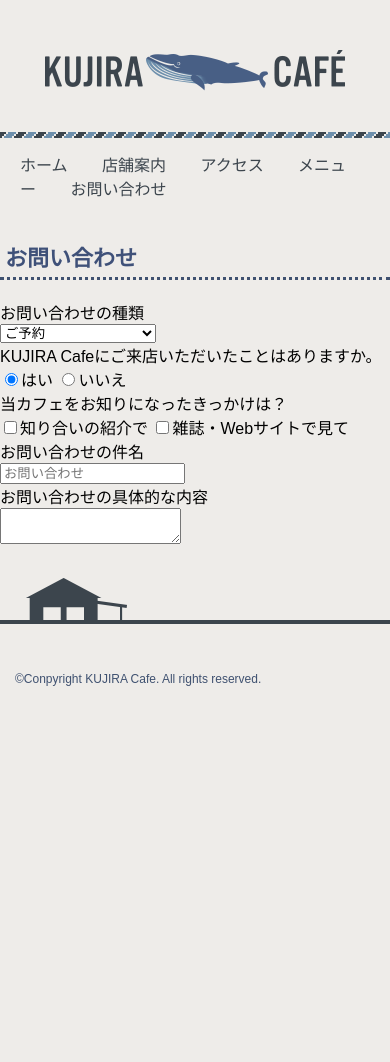
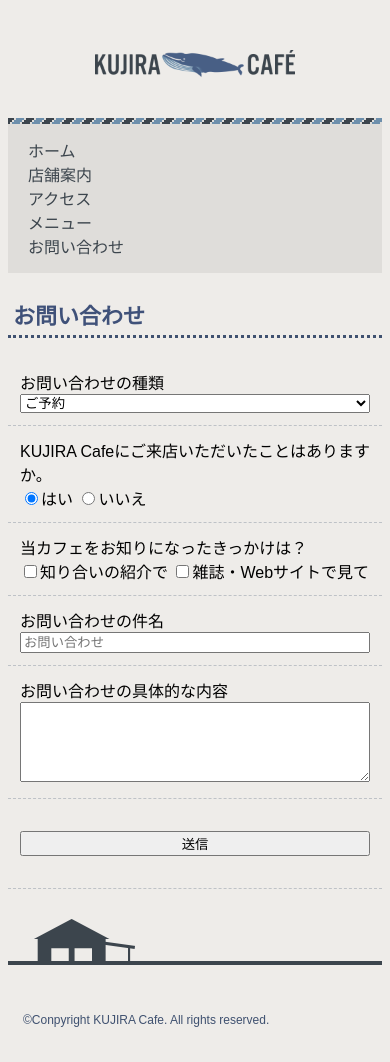
Before and after one commit to REI-REI-01/HTML_kihon, a plain HTML site: page cafe/contact.html in a window 390 px wide. Before the commit the page ends 844 px from the top, so only its background shows below. Drawn offline with Linux system fonts and the light colour scheme.

Commit message:
完成！

```diff
--- a/cafe/contact.html
+++ b/cafe/contact.html
@@ -2,6 +2,7 @@
 <html>
 <head>
 <meta charset="UTF-8">
+<meta name="viewport" content="width=device-width, initial-scale=1">
 <title>お問い合わせ | KUJIRA Cafe</title>
 <link rel="stylesheet" href="css/style.css">
 </head>
@@ -26,8 +27,8 @@
 		<h2>お問い合わせ</h2>
 		<form method="GET" action="result.html">
 			<div>
-				お問い合わせの種類<br>
-				<select name="kind">
+				<label for="kind">お問い合わせの種類</label><br>
+				<select id="kind" name="kind">
 					<option value="reservation">ご予約</option>
 					<option value="event">イベントについて</option>
 					<option value="contact">その他のお問い合わせ</option>
@@ -35,21 +36,24 @@
 			</div>
 			<div>
 				KUJIRA Cafeにご来店いただいたことはありますか。<br>
-				<input type="radio" name="first" value="yes" checked>はい
-				<input type="radio" name="first" value="no">いいえ
+				<label><input type="radio" name="first" value="yes" checked>はい</label>
+				<label><input type="radio" name="first" value="no">いいえ</label>
 			</div>
 			<div>
 				当カフェをお知りになったきっかけは？<br>
-				<input type="checkbox" name="how" value="friends">知り合いの紹介で
-				<input type="checkbox" name="how" value="magazine">雑誌・Webサイトで見て
+				<label><input type="checkbox" name="how" value="friends">知り合いの紹介で</label>
+				<label><input type="checkbox" name="how" value="magazine">雑誌・Webサイトで見て</label>
 			</div>
 			<div>
-				お問い合わせの件名<br>
-				<input type="text" name="subject" placeholder="お問い合わせ">
+				<label>お問い合わせの件名<br>
+				<input type="text" name="subject" placeholder="お問い合わせ"></label>
 			</div>
 			<div>
-				お問い合わせの具体的な内容<br>
-				<textarea name="message"></textarea>
+				<label>お問い合わせの具体的な内容<br>
+				<textarea name="message"></textarea></label>
+			</div>
+			<div>
+				<input type="submit" name="submit" value="送信">
 			</div>
 		</form>
 	</main>
--- a/cafe/css/style.css
+++ b/cafe/css/style.css
@@ -42,6 +42,10 @@ a:hover {
 }
 a:active {
     color: #ff6a3b;
+}
+img{
+    max-width: 100%;
+    height: auto;
 }
 
 /* すべてのページに適用 - ヘッダー - */
@@ -138,3 +142,73 @@ a:active {
 .map {
     text-align: center;
 }
+
+/* contact.html */
+form div {
+    padding: 12px;
+    border-bottom: 1px dashed #bec2c7;
+}
+select {
+    width: 30em;
+}
+input[name="subject"] {
+    width: 30em;
+}
+textarea {
+    width: 30em;
+    height: 6em;
+}
+input[type="submit"] {
+    margin: 20px 0;
+    width: 30em;
+}
+
+/* スマートフォン向けCSS */
+@media (max-width: 767px) {
+    /* 全体 - ナビゲーション */
+    .wrapper {
+        margin: 0 8px;
+    }
+    .logo {
+        margin: 30px p;
+    }
+    .logo img {
+        width: 200px;
+    }
+    .nav {
+        background-color: #dfddda;
+    }
+    .nav li {
+        display: block;
+    }
+    /* menu-item - 横並び解除 */
+    .menu-item {
+        display: block;
+    }
+    .menu-photo
+        margin-right:  0;
+        width: 100%;
+    }
+    .menu-text {
+        width: 100%;
+    }
+    /* about.html - 画像のパディングを調整 */
+    .shop-photo {
+        padding-right: 0;
+    }
+
+    /* contact.html - フォーム */
+    select {
+        width: 100%;
+    }
+    input[name="subject"] {
+        width: 100%;
+    }
+    textarea {
+        width: 100%;
+    }
+    input[type="submit"] {
+    margin: 20px p;
+    width: 100%;
+    }
+}
```
Also changed, not shown: cafe/about.html (+1 -0 lines), cafe/access.html (+1 -0 lines), cafe/index.html (+1 -0 lines), cafe/menu.html (+1 -0 lines).
